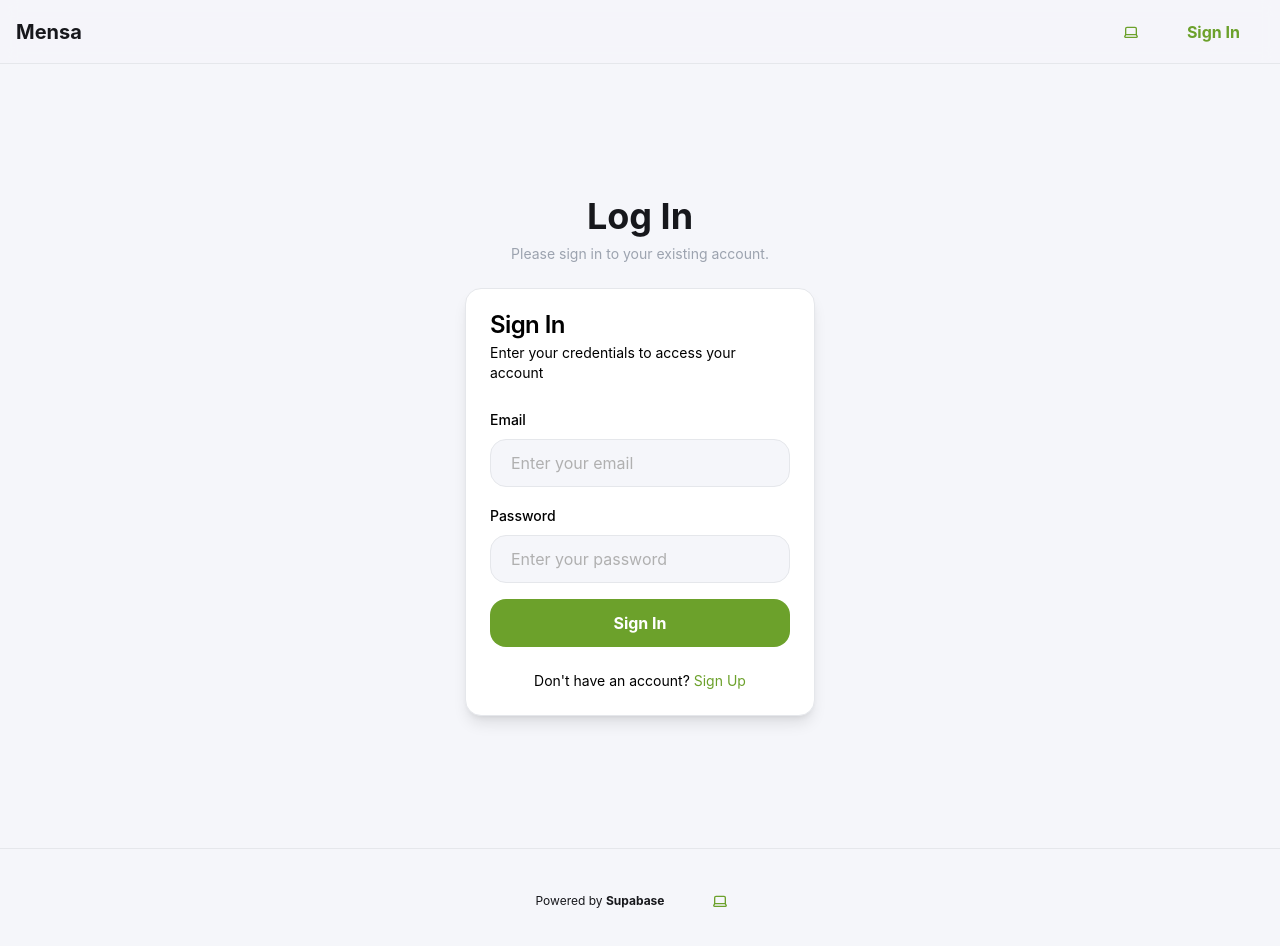
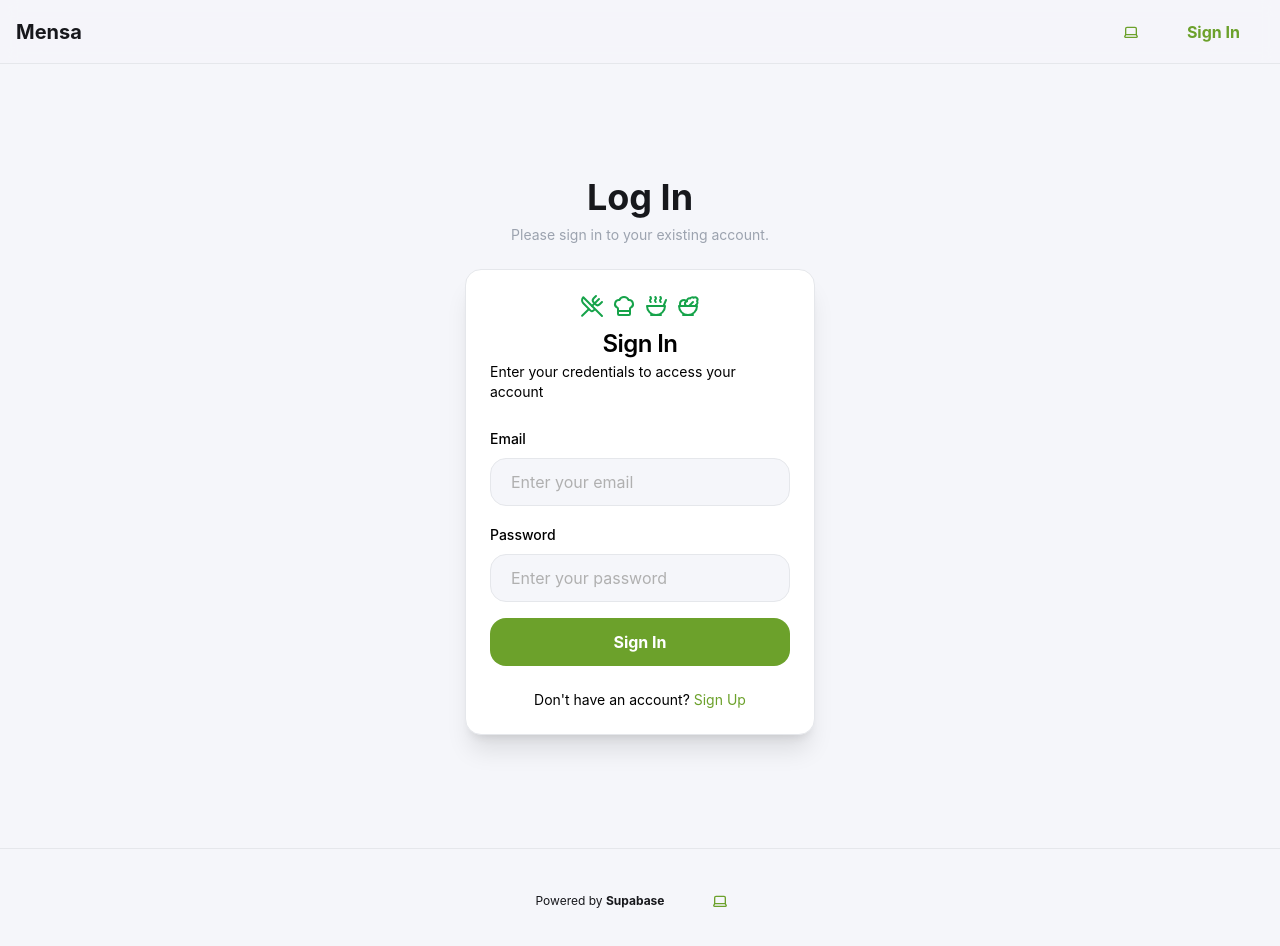
Before and after one commit to mattadosss/M462_Mensaapp, a Next.js app: page /auth in a window 1280 px wide. Shown: the top 946 px of the page. Built offline with nearby package versions, Linux system fonts and the light colour scheme.

Commit message:
HM: added some pictograms

```diff
--- a/app/auth/page.tsx
+++ b/app/auth/page.tsx
@@ -32,6 +32,9 @@ import { z } from "zod";
 import { useEffect, useState } from "react";
 import { useToast } from "@/components/ui/use-toast";
 import { createClient } from "@/utils/supabase/client";
+
+// Neue Icons importieren
+import { UtensilsCrossed, ChefHat, Soup, Salad } from "lucide-react";
 
 const formSchema = z.object({
   email: z.string().email("Please enter a valid email address"),
@@ -121,8 +124,15 @@ export default function AuthPage() {
               </p>
             </div>
         )}
-        <Card className="w-[350px] bg-white text-black">
-          <CardHeader>
+        <Card className="w-[350px] bg-white text-black shadow-xl">
+          <CardHeader className="flex flex-col items-center">
+            {/* Piktogramme hinzufügen */}
+            <div className="flex space-x-2 text-green-600 mb-2">
+              <UtensilsCrossed size={24} />
+              <ChefHat size={24} />
+              <Soup size={24} />
+              <Salad size={24} />
+            </div>
             <CardTitle>{isSignUp ? "Sign Up" : "Sign In"}</CardTitle>
             <CardDescription>
               {isSignUp
@@ -168,6 +178,7 @@ export default function AuthPage() {
                     )}
                 />
                 {isSignUp && (
+                    <>
                       <FormField
                           control={form.control}
                           name="role"
@@ -192,8 +203,6 @@ export default function AuthPage() {
                               </FormItem>
                           )}
                       />
-                )}
-                {isSignUp && (
                       <FormField
                           control={form.control}
                           name="accountType"
@@ -219,6 +228,7 @@ export default function AuthPage() {
                               </FormItem>
                           )}
                       />
+                    </>
                 )}
                 <Button type="submit" className="w-full">
                   {isSignUp ? "Sign Up" : "Sign In"}
```
Lines whose indentation alone changed are shown as unchanged.
